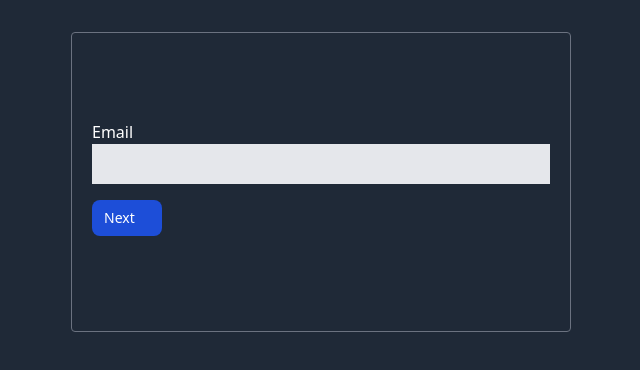
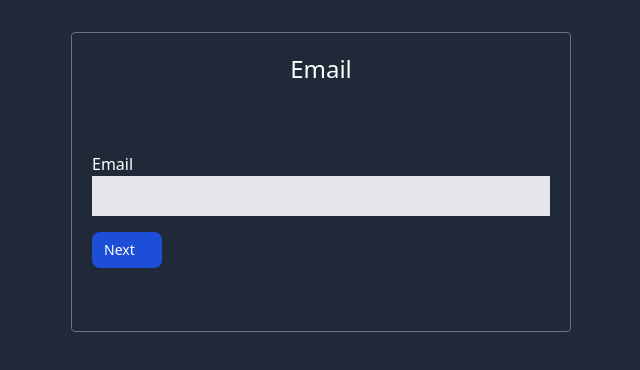
Before and after one commit to Serkan-Ucakcioglu/Multi-Step-Form-React-Hook-Form-Redux-toolkit, a React (Vite) app: page / in a window 1280 px wide. Shown: the top 370 px of the page, without its empty margins (319-959 px from the left). Built offline with nearby package versions, Linux system fonts and the light colour scheme.

Commit message:
add page name

```diff
--- a/src/Components/StepList.jsx
+++ b/src/Components/StepList.jsx
@@ -14,7 +14,18 @@
     3: <Step3 />,
     4: <Step4 />,
   };
-  return <>{arr[step]}</>;
+  const title = {
+    1: "Email",
+    2: "Name Surname",
+    3: "Number",
+    4: "Success",
+  };
+  return (
+    <>
+      <h1 className="text-center text-white text-2xl">{title[step]}</h1>
+      {arr[step]}
+    </>
+  );
 }
 
 export default StepList;
```
